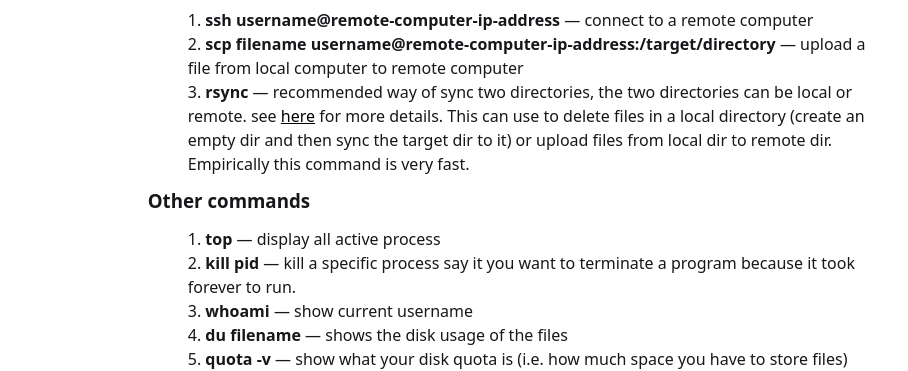
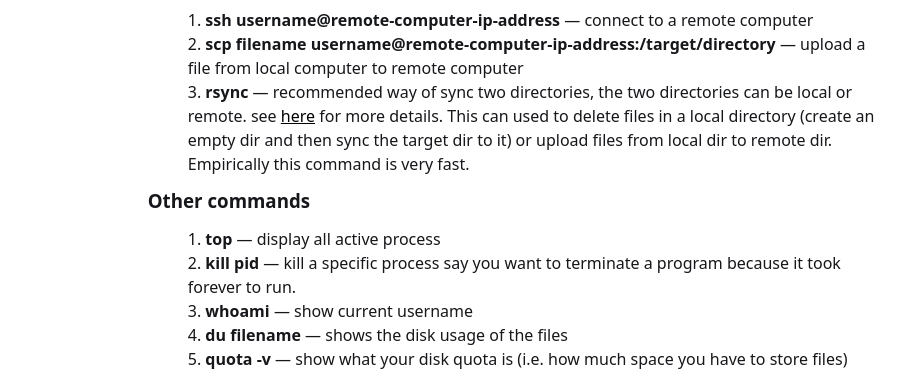
Before and after one commit to acneyouth1996/notes, a Jekyll site: the page built from _posts/2023-06-07-common-commands.md, in a window 1280 px wide. Shown: the part 549-920 px from the top of the page, without its empty margins (205-1113 px from the left). Built offline with Jekyll 4.4.1, drawn with Linux system fonts in a browser that asks for light colours.

Commit message:
new post

```diff
--- a/_posts/2023-06-07-common-commands.md
+++ b/_posts/2023-06-07-common-commands.md
@@ -34,13 +34,13 @@ Here are some commanly used commands for unix-based system terminals.
 ### Connect to remote computer and files uploading
 1. **ssh username@remote-computer-ip-address** --- connect to a remote computer
 2. **scp filename username@remote-computer-ip-address:/target/directory** --- upload a file from local computer to remote computer
-3. **rsync** --- recommended way of sync two directories, the two directories can be local or remote. see [here](https://linux.die.net/man/1/rsync) for more details. This can use to delete files in a local directory (create an empty dir and then sync the target dir to it) or upload files from local dir to remote dir. Empirically this command is very fast.
+3. **rsync** --- recommended way of sync two directories, the two directories can be local or remote. see [here](https://linux.die.net/man/1/rsync) for more details. This can used to delete files in a local directory (create an empty dir and then sync the target dir to it) or upload files from local dir to remote dir. Empirically this command is very fast.
 
 
 ### Other commands
 
 1. **top** --- display all active process
-2. **kill pid** --- kill a specific process say it you want to terminate a program because it took forever to run.
+2. **kill pid** --- kill a specific process say you want to terminate a program because it took forever to run.
 3. **whoami** --- show current username
 4. **du filename** --- shows the disk usage of the files
 5. **quota -v** --- show what your disk quota is (i.e. how much space you have to store files)
```
